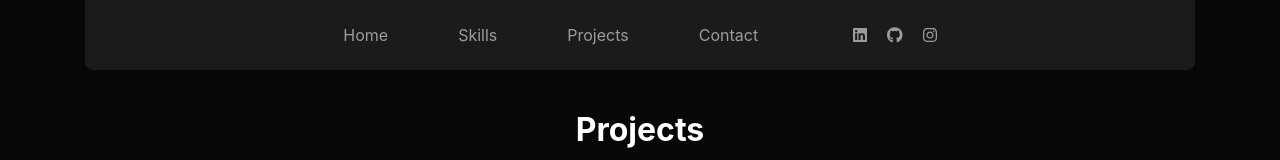
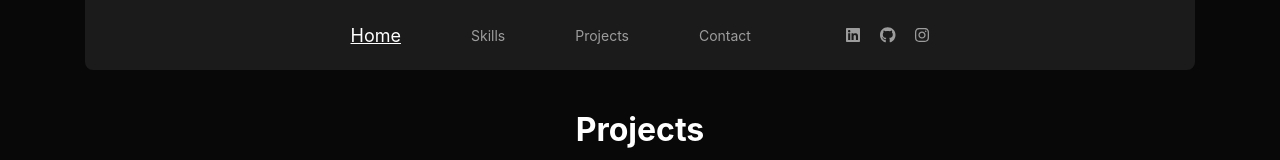
Before and after one commit to unt4m1nh/my-portfolio-website, a React (Create React App) app: page /project in a window 1280 px wide. Shown: the top 160 px of the page. Built offline with nearby package versions, Linux system fonts and the light colour scheme.

Commit message:
styling css for navbar and custom button hover

```diff
--- a/src/App.css
+++ b/src/App.css
@@ -52,6 +52,10 @@
     cursor: pointer;
 }
 
+.social-icons a:hover {
+    color: #fff;
+}
+
 .icon {
     color: var(--grey);
 }
--- a/src/App.js
+++ b/src/App.js
@@ -1,4 +1,4 @@
-import React from "react";
+import React, { useState } from "react";
 import { Routes, Route, Link } from 'react-router-dom'
 import './App.css'
 
@@ -13,14 +13,41 @@ import { faLinkedin } from "@fortawesome/free-brands-svg-icons";
 import { faInstagram } from "@fortawesome/free-brands-svg-icons";
 
 function App() {
+
+    const [curPage, setCurPage] = useState('Home');
+
     return (
         <div className="container">
             <div className="navbar">
                 <ul className="navbar--list">
-                    <li><Link className="routes" style={{textDecoration: 'none', color: '#9C9C9C'}} to="/">Home</Link></li>
-                    <li><Link className="routes" style={{textDecoration: 'none', color: '#9C9C9C'}} to="/skill">Skills</Link></li>
-                    <li><Link className="routes" style={{textDecoration: 'none', color: '#9C9C9C'}} to="/project">Projects</Link></li>
-                    <li><Link className="routes" style={{textDecoration: 'none', color: '#9C9C9C'}} to="/contact">Contact</Link></li>
+                    <li><Link className="routes"
+                        onClick={() => {setCurPage('Home')}}
+                        style={{
+                            textDecoration: curPage === 'Home' ? 'underline' : 'none',
+                            color: curPage === 'Home' ? '#fff' : '#9C9C9C',
+                            fontSize: curPage === 'Home' ? 18 : 14
+                        }} to="/">Home</Link></li>
+                    <li><Link className="routes"
+                        onClick={() => {setCurPage('Skills')}}
+                        style={{
+                            textDecoration: curPage === 'Skills' ? 'underline' : 'none',
+                            color: curPage === 'Skills' ? '#fff' : '#9C9C9C',
+                            fontSize: curPage === 'Skills' ? 18 : 14
+                        }} to="/skill">Skills</Link></li>
+                    <li><Link className="routes"
+                        onClick={() => {setCurPage('Projects')}}
+                        style={{
+                            textDecoration: curPage === 'Projects' ? 'underline' : 'none',
+                            color: curPage === 'Projects' ? '#fff' : '#9C9C9C',
+                            fontSize: curPage === 'Projects' ? 18 : 14
+                        }} to="/project">Projects</Link></li>
+                    <li><Link className="routes"
+                        onClick={() => {setCurPage('Contact')}}
+                        style={{
+                            textDecoration: curPage === 'Contact' ? 'underline' : 'none',
+                            color: curPage === 'Contact' ? '#fff' : '#9C9C9C',
+                            fontSize: curPage === 'Contact' ? 18 : 14
+                        }} to="/contact">Contact</Link></li>
                 </ul>
                 <div className="social-icons">
                     <a href="https://www.linkedin.com/in/minh-hoang-03b554223/"><FontAwesomeIcon icon={faLinkedin} style={{ color: '#9C9C9C' }} /></a>
@@ -30,10 +57,10 @@ function App() {
             </div>
 
             <Routes>
-                <Route path="/" element={<Home/>} />
-                <Route path="/skill" element={<Skills/>} />
-                <Route path="/project" element={<Projects/>} />
-                <Route path="/contact" element={<Contact/>} />
+                <Route path="/" element={<Home />} />
+                <Route path="/skill" element={<Skills />} />
+                <Route path="/project" element={<Projects />} />
+                <Route path="/contact" element={<Contact />} />
             </Routes>
         </div>
     )
--- a/src/Skills/Skills.css
+++ b/src/Skills/Skills.css
@@ -59,7 +59,7 @@
 
 .work-img {
     width: 445px;
-    height: 300px;
+    max-height: 250px;
 }
 
 .work-description {
--- a/src/components/CustomButton.js
+++ b/src/components/CustomButton.js
@@ -17,6 +17,10 @@ const CustomButton = ({ size, type, variant, className, id, onClick, children })
             props.size === "large" ? "307px" :
             props.size === "default" ? "190px" : "190px"};
         height: ${(props) => props.size === "large" || props.size === "extra" ? "63px" : props.size === "default" ? "38px" : "38px"};
+        &:hover {
+            background-color: ${(props) => props.variant === "common" ? "#fff" : props.variant === "default" ? "#fff" : "#fff"};
+            color: ${(props) => props.variant === "common" ? "#3F8E00" : props.variant === "default" ? "#ffffff" : "#ffffff"};
+        }
     `;
 
     return (
```
